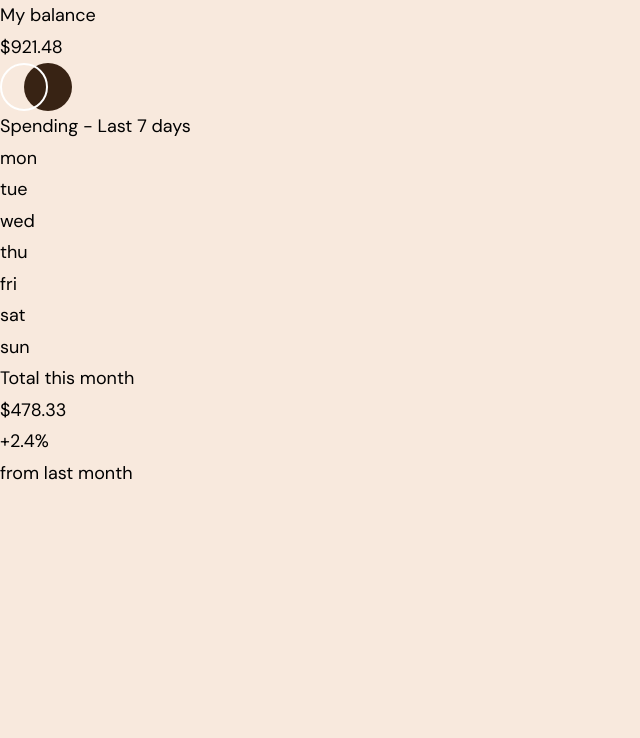
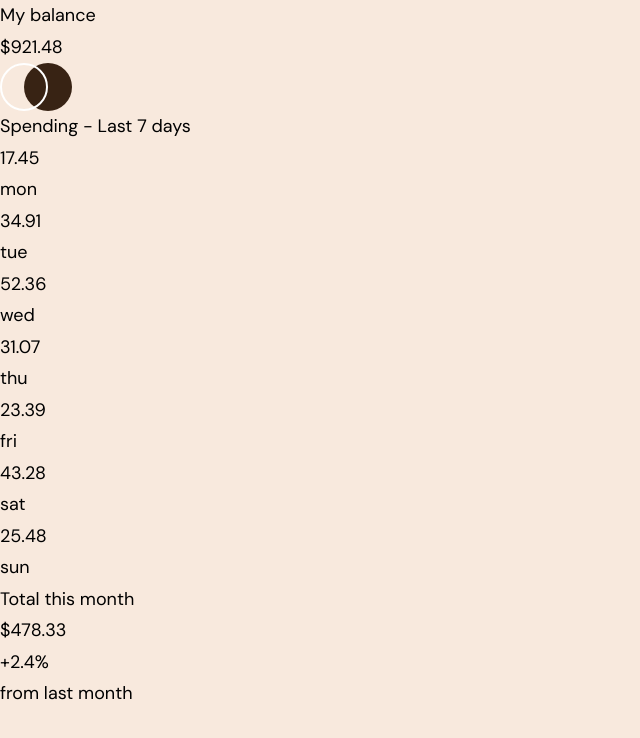
Before and after one commit to alanb4rt/expenses-chart-component, a React (Vite) app: page / in a window 1280 px wide. Shown: the top 738 px of the page, without its empty margins (0-640 px from the left). Built offline with nearby package versions, Linux system fonts and the light colour scheme.

Commit message:
add WeeklySpendingBarChart without css

```diff
--- a/src/App.jsx
+++ b/src/App.jsx
@@ -1,3 +1,4 @@
+import Dashboard from "./components/Dashboard";
 import Header from "./components/Header";
 
 export default function App() {
@@ -7,20 +8,7 @@ export default function App() {
         <div className="w-full max-w-screen-sm mx-auto p-8">
           <div className="flex flex-col gap-6">
             <Header />
-            <div className="bg-white p-8 rounded-2xl">
-              <p>Spending - Last 7 days</p>
-              <p>mon</p>
-              <p>tue</p>
-              <p>wed</p>
-              <p>thu</p>
-              <p>fri</p>
-              <p>sat</p>
-              <p>sun</p>
-              <p>Total this month</p>
-              <p>$478.33</p>
-              <p>+2.4%</p>
-              <p>from last month</p>
-            </div>
+            <Dashboard />
           </div>
         </div>
       </div>
--- /dev/null
+++ b/src/components/BarChart.jsx
@@ -0,0 +1,8 @@
+export default function BarChart({ day, amount }) {
+  return (
+    <div className="flex-1 flex flex-col gap-1 text-center">
+      <p>{amount}</p>
+      <p>{day}</p>
+    </div>
+  );
+}
--- /dev/null
+++ b/src/components/Dashboard.jsx
@@ -0,0 +1,14 @@
+import WeeklySpendingBarChart from "./WeeklySpendingBarChart";
+
+export default function Dashboard() {
+  return (
+    <div className="bg-white p-8 rounded-2xl">
+      <h2 className="text-xl font-bold mb-4">Spending - Last 7 days</h2>
+      <WeeklySpendingBarChart />
+      <p>Total this month</p>
+      <p>$478.33</p>
+      <p>+2.4%</p>
+      <p>from last month</p>
+    </div>
+  );
+}
--- /dev/null
+++ b/src/components/WeeklySpendingBarChart.jsx
@@ -0,0 +1,12 @@
+import data from "../data/data.json";
+import BarChart from "./BarChart";
+
+export default function WeeklySpendingBarChart() {
+  return (
+    <div className="flex justify-between gap-2">
+      {data.map((element, index) => (
+        <BarChart key={index} day={element.day} amount={element.amount} />
+      ))}
+    </div>
+  );
+}
```
